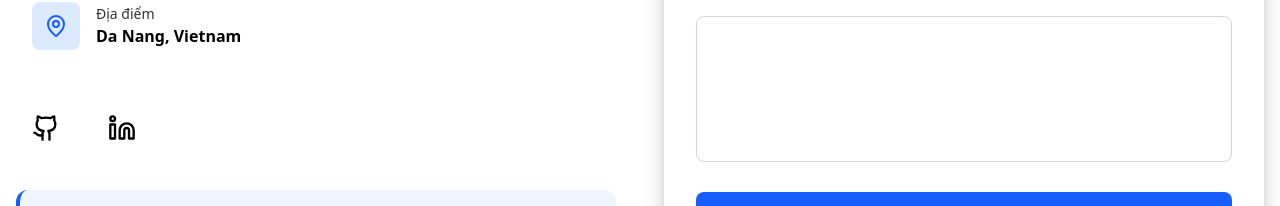
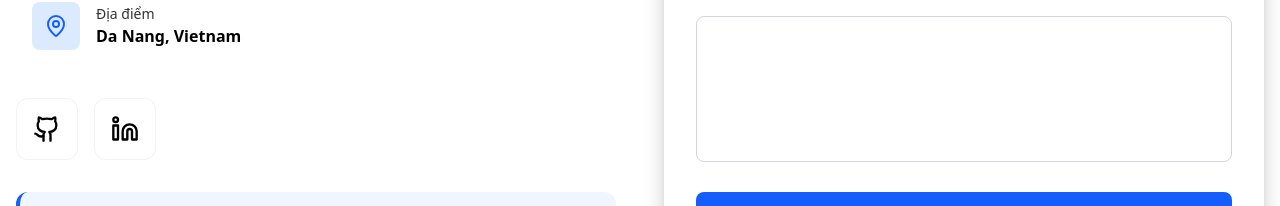
Before and after one commit to quangquy-coding/NguyenQuangQuyProfile, a React (Vite) app: page / in a window 1280 px wide. Shown: the part 5916-6122 px from the top of the page. Built offline with nearby package versions, Linux system fonts and the light colour scheme.

Commit message:
🎨 Update social media buttons in Contact section to match header style

```diff
--- a/src/components/ContactSection.jsx
+++ b/src/components/ContactSection.jsx
@@ -99,17 +99,17 @@ const ContactSection = ({ language }) => {
                   href="https://github.com/quangquy-coding"
                   target="_blank"
                   rel="noopener noreferrer"
-                  className="p-4 bg-white dark:bg-gray-800 rounded-lg hover:bg-blue-600 dark:hover:bg-teal-500 hover:text-white transition-all group"
+                  className="group p-4 bg-white/50 dark:bg-gray-800/50 backdrop-blur-sm rounded-xl hover:bg-gray-800 hover:shadow-gray-500/25 hover:text-white transition-all duration-300 hover:scale-110 hover:shadow-xl border border-gray-200/50 dark:border-gray-700/50"
                 >
-                  <Github size={28} />
+                  <Github size={28} className="group-hover:animate-pulse" />
                 </a>
                 <a
                   href="https://www.linkedin.com/in/quy-nguyen-b00032200/"
                   target="_blank"
                   rel="noopener noreferrer"
-                  className="p-4 bg-white dark:bg-gray-800 rounded-lg hover:bg-blue-600 dark:hover:bg-teal-500 hover:text-white transition-all group"
+                  className="group p-4 bg-white/50 dark:bg-gray-800/50 backdrop-blur-sm rounded-xl hover:bg-blue-600 hover:shadow-blue-500/25 hover:text-white transition-all duration-300 hover:scale-110 hover:shadow-xl border border-gray-200/50 dark:border-gray-700/50"
                 >
-                  <Linkedin size={28} />
+                  <Linkedin size={28} className="group-hover:animate-pulse" />
                 </a>
               </div>
             </div>
```
